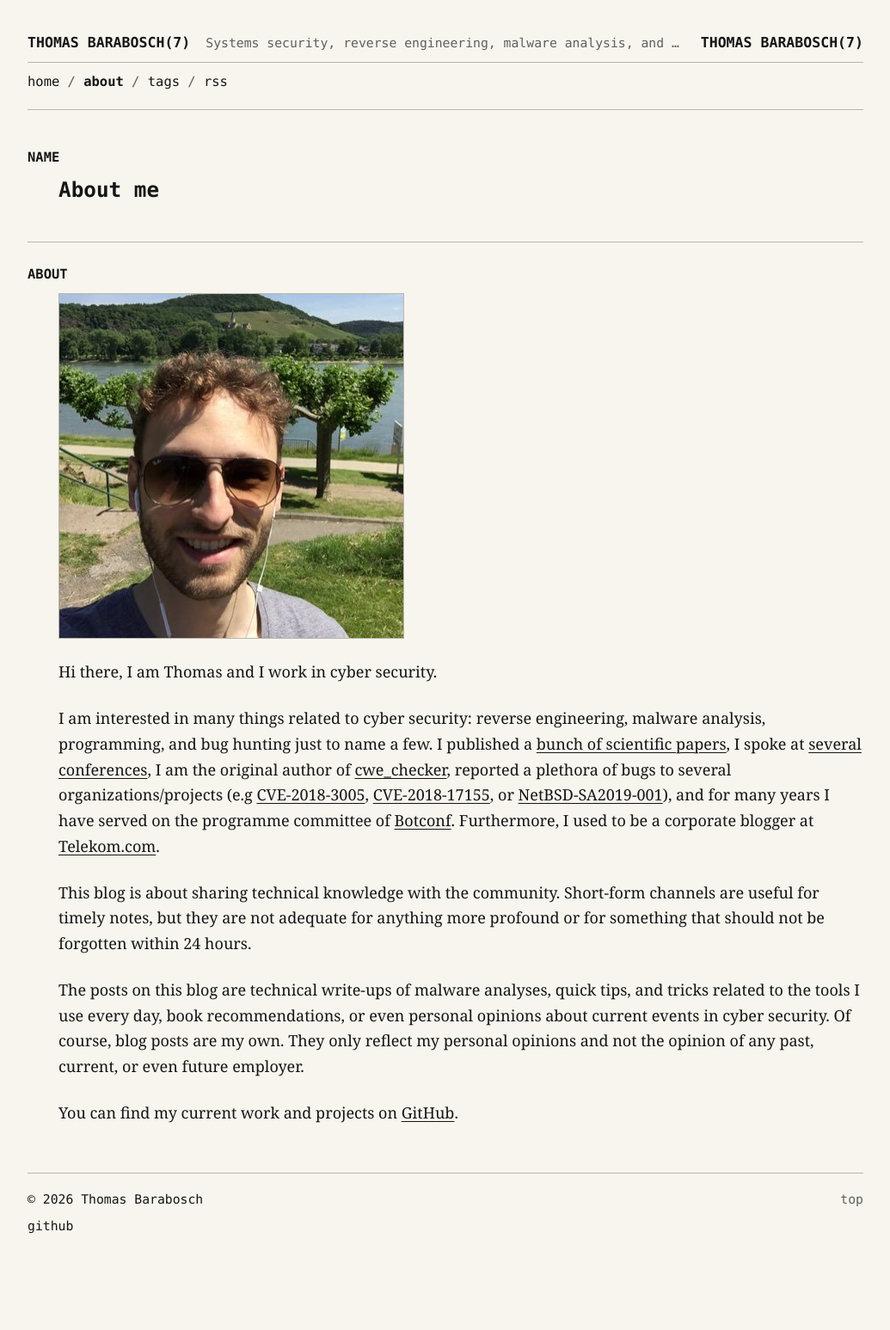
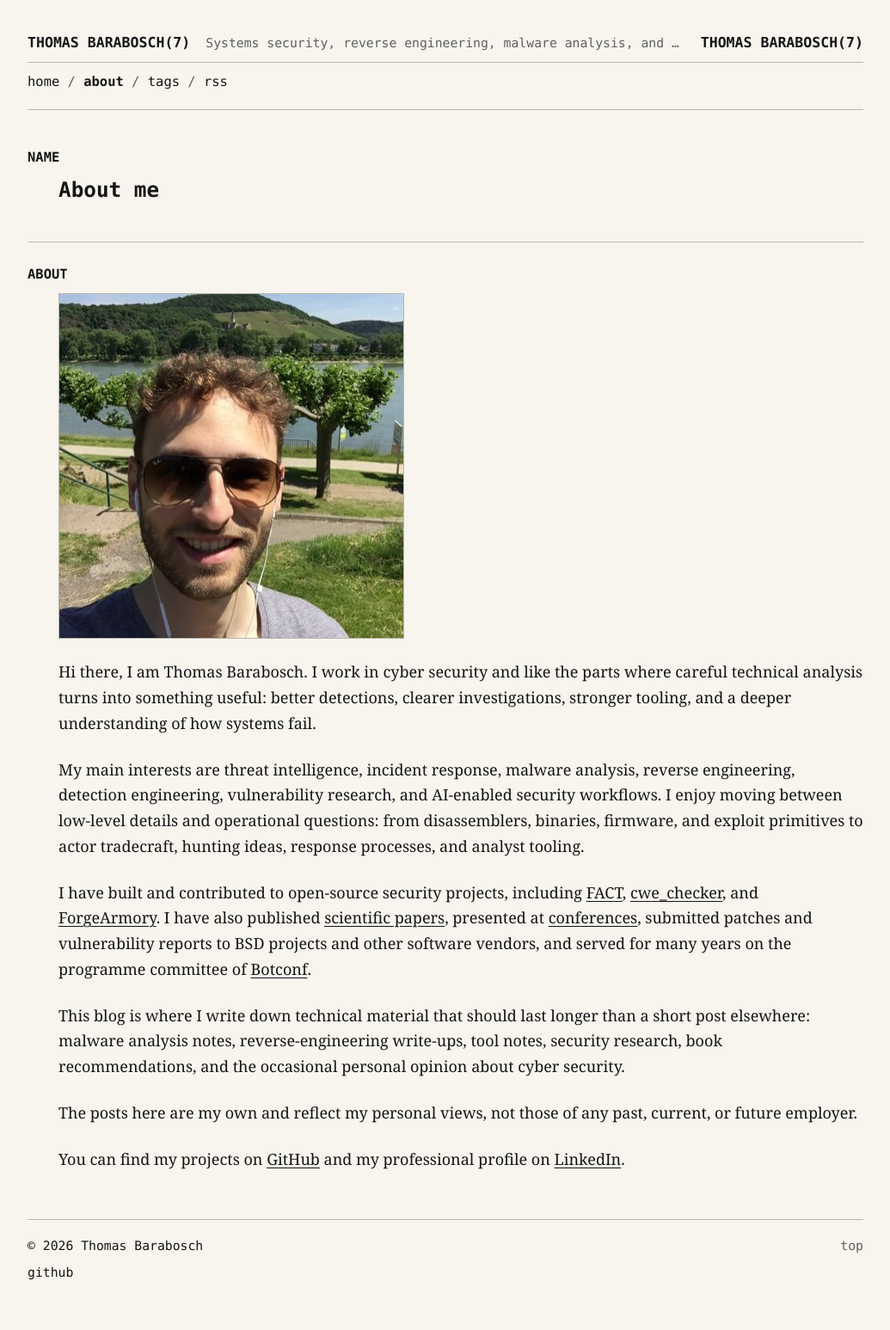
Before and after one commit to tbarabosch/tbarabosch.github.io, a Jekyll site: the page built from about.md, in a window 1280 px wide. Shown: the whole page at 86% size, without its empty margins (122-1157 px from the left). Built offline with Jekyll 4.4.1, drawn with Linux system fonts in a browser that asks for light colours; before the commit the page ends 1493 px from its top, so only the background shows below that.

Commit message:
Update about page profile

```diff
--- a/about.md
+++ b/about.md
@@ -6,12 +6,14 @@ date: '2020-12-22T09:31:44+00:00'
 
 ![Thomas Barabosch](/images/author.jpg)
 
-Hi there, I am Thomas and I work in cyber security.
+Hi there, I am Thomas Barabosch. I work in cyber security and like the parts where careful technical analysis turns into something useful: better detections, clearer investigations, stronger tooling, and a deeper understanding of how systems fail.
 
-I am interested in many things related to cyber security: reverse engineering, malware analysis, programming, and bug hunting just to name a few. I published a [bunch of scientific papers](https://scholar.google.de/citations?user=j8Q30qUAAAAJ&hl=en), I spoke at [several conferences](https://net.cs.uni-bonn.de/wg/cs/staff/alumni/thomas-barabosch/), I am the original author of [cwe\_checker](https://github.com/fkie-cad/cwe_checker), reported a plethora of bugs to several organizations/projects (e.g [CVE-2018-3005](https://www.oracle.com/security-alerts/cpujul2018.html), [CVE-2018-17155](https://www.freebsd.org/security/advisories/FreeBSD-EN-18:12.mem.asc), or [NetBSD-SA2019-001](http://ftp.netbsd.org/pub/NetBSD/security/advisories/NetBSD-SA2019-001.txt.asc)), and for many years I have served on the programme committee of [Botconf](https://www.botconf.eu/). Furthermore, I used to be a corporate blogger at [Telekom.com](https://www.telekom.com/en/blog/592636-592636).
+My main interests are threat intelligence, incident response, malware analysis, reverse engineering, detection engineering, vulnerability research, and AI-enabled security workflows. I enjoy moving between low-level details and operational questions: from disassemblers, binaries, firmware, and exploit primitives to actor tradecraft, hunting ideas, response processes, and analyst tooling.
 
-This blog is about sharing technical knowledge with the community. Short-form channels are useful for timely notes, but they are not adequate for anything more profound or for something that should not be forgotten within 24 hours.
+I have built and contributed to open-source security projects, including [FACT](https://github.com/fkie-cad/FACT_core), [cwe\_checker](https://github.com/fkie-cad/cwe_checker), and [ForgeArmory](https://github.com/facebookincubator/ForgeArmory). I have also published [scientific papers](https://scholar.google.de/citations?user=j8Q30qUAAAAJ&hl=en), presented at [conferences](https://net.cs.uni-bonn.de/wg/cs/staff/alumni/thomas-barabosch/), submitted patches and vulnerability reports to BSD projects and other software vendors, and served for many years on the programme committee of [Botconf](https://www.botconf.eu/).
 
-The posts on this blog are technical write-ups of malware analyses, quick tips, and tricks related to the tools I use every day, book recommendations, or even personal opinions about current events in cyber security. Of course, blog posts are my own. They only reflect my personal opinions and not the opinion of any past, current, or even future employer.
+This blog is where I write down technical material that should last longer than a short post elsewhere: malware analysis notes, reverse-engineering write-ups, tool notes, security research, book recommendations, and the occasional personal opinion about cyber security.
 
-You can find my current work and projects on [GitHub](https://github.com/tbarabosch).
+The posts here are my own and reflect my personal views, not those of any past, current, or future employer.
+
+You can find my projects on [GitHub](https://github.com/tbarabosch) and my professional profile on [LinkedIn](https://www.linkedin.com/in/thomas-barabosch-3328b4256/).
```
